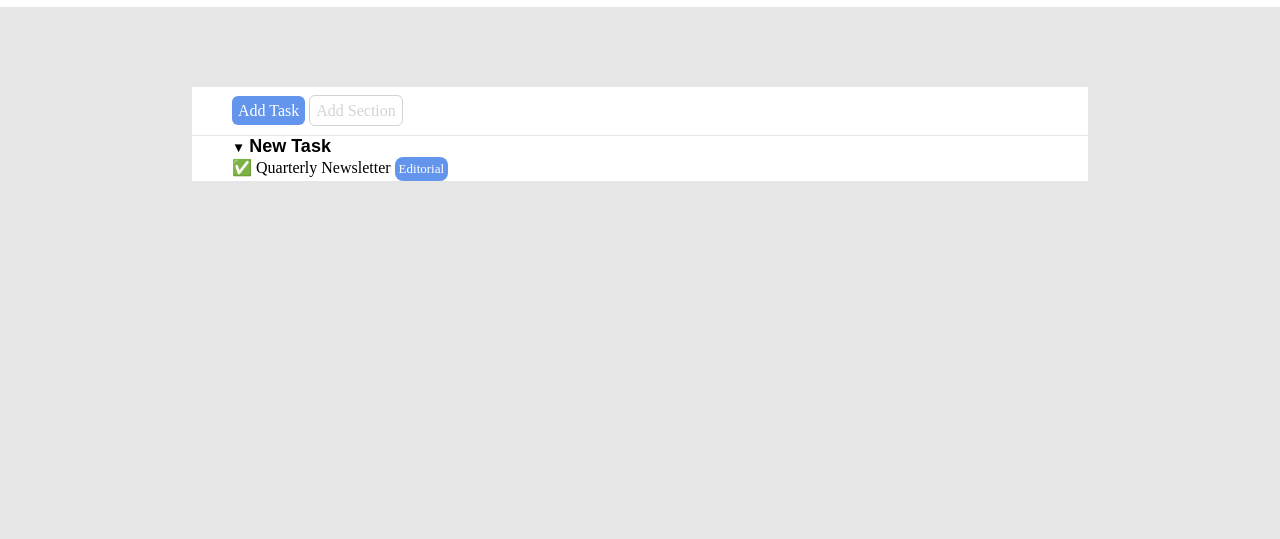
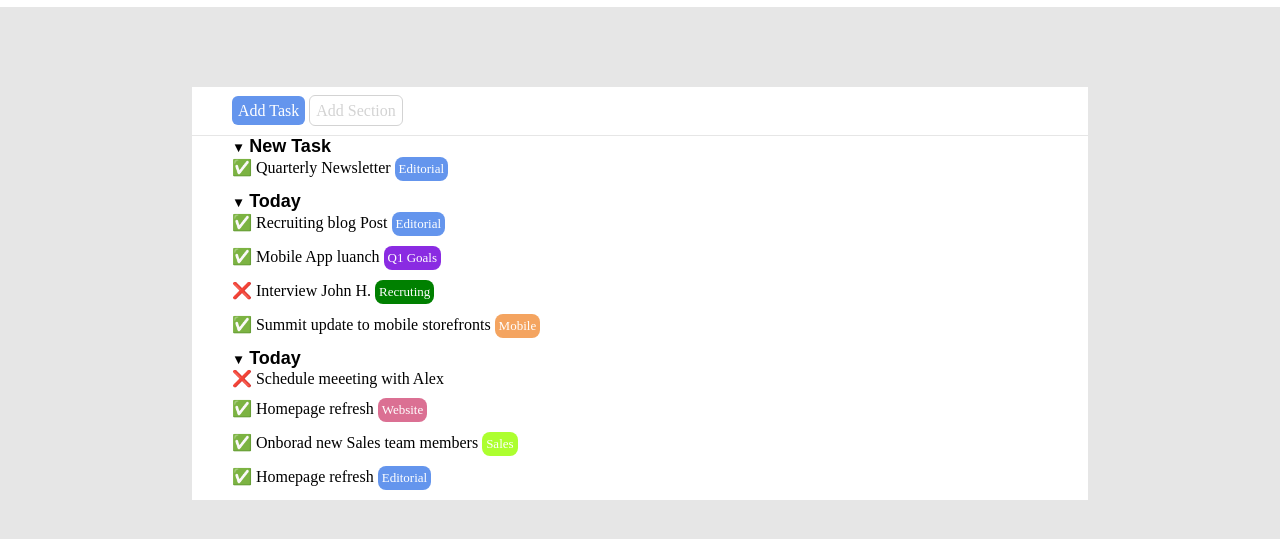
Before and after one commit to ManganiBiagio/html-css-toboolist, a plain HTML site: page index.html in a window 1280 px wide. Shown: the part 63-602 px from the top of the page. Drawn offline with Linux system fonts and the light colour scheme.

Commit message:
Creazione Today e Upcoming

```diff
--- a/css/style.css
+++ b/css/style.css
@@ -64,6 +64,32 @@ h1{
     padding: 4px;
     border-radius: 8px;
     display: inline-block;
+
+}
+
+.bottone-viola{
+    background-color: blueviolet;
+    color: white;
+}
+
+.bottone-verde{
+    background-color: green;
+    color: white;
+}
+
+.bottone-ocra{
+    background-color: sandybrown;
+    color: white;
+}
+
+.bottone-rosa{
+    background-color: palevioletred;
+    color: white;
+}
+
+.bottone-verdechiaro{
+    background-color: greenyellow;
+    color: white;
 }
 
 /* ----------------------------------- */
@@ -79,3 +105,7 @@ h1{
     font-family: sans-serif;
 
 }
+
+.box-spacebottom{
+    padding-bottom: 10px;
+}
--- a/index.html
+++ b/index.html
@@ -32,10 +32,70 @@
             <!-- Task   -->
             <div id="box-task" class="box-white">
                <small>&#9660;</small> <span class="attivita-titoli"> New Task</span>
-               <div>
-                <span>&#9989; Quarterly Newsletter</span>
-                <span class="bottone-blu bottoni-materie">Editorial</span>
+               <div class="box-spacebottom">
+                 <span>&#9989; Quarterly Newsletter</span>
+                 <span class="bottone-blu bottoni-materie">Editorial</span>
                </div>
+            </div>
+
+            <!-- Today -->
+            <div class="box-white">
+                <small>&#9660;</small> <span class="attivita-titoli"> Today</span>
+                <div>
+                    <div class="box-spacebottom">
+                     <span>&#9989; Recruiting blog Post</span>
+                     <span class="bottone-blu bottoni-materie">Editorial</span>
+                    </div>
+
+                    <div class="box-spacebottom">
+                     <span>&#9989; Mobile App luanch</span>
+                     <span class="bottone-viola bottoni-materie">Q1 Goals</span>
+                    </div>
+
+                    <div class="box-spacebottom">
+                        <span>&#10060; Interview John H.</span>
+                        <span class="bottone-verde bottoni-materie">Recruting</span>
+                    </div>
+
+                    <div class="box-spacebottom">
+                        <span>&#9989; Summit update to mobile storefronts</span>
+                        <span class="bottone-ocra bottoni-materie">Mobile</span>
+                    </div>
+
+                </div>
+
+
+            </div>
+
+            <!-- Upcoming -->
+            <div class="box-white">
+                <small>&#9660;</small> <span class="attivita-titoli"> Today</span>
+                <div>
+
+                    <div class="box-spacebottom">
+                        <span>&#10060; Schedule meeeting with Alex</span>
+                    </div>
+
+                    <div class="box-spacebottom">
+                        <span>&#9989; Homepage refresh</span>
+                        <span class="bottone-rosa bottoni-materie">Website</span>
+                    </div>
+
+                    <div class="box-spacebottom">
+                        <span>&#9989; Onborad new Sales team members</span>
+                        <span class="bottone-verdechiaro bottoni-materie">Sales</span>
+                    </div>
+
+                    <div class="box-spacebottom">
+                        <span>&#9989; Homepage refresh</span>
+                        <span class="bottone-blu bottoni-materie">Editorial</span>
+                    </div>
+
+
+
+
+                </div>
+
             </div>
 
 
```
